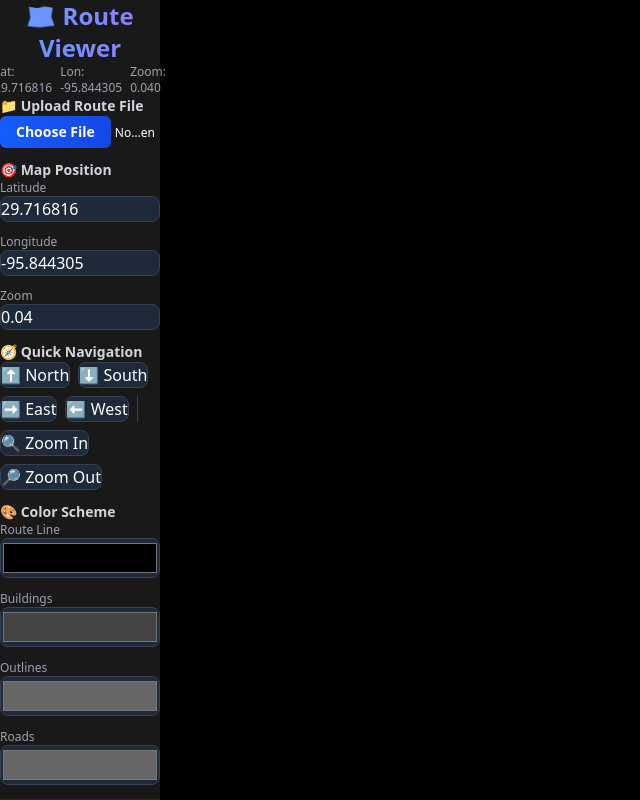
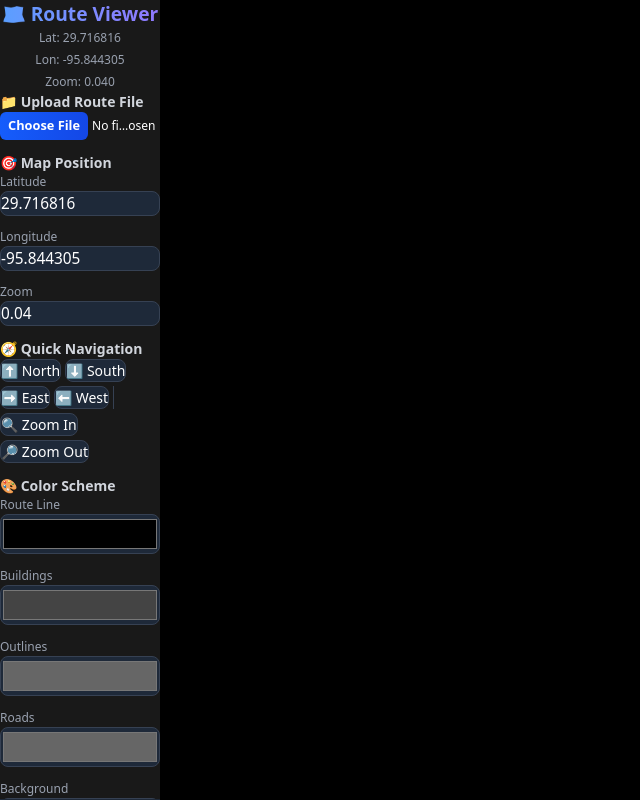
Before and after one commit to AdeebIsmail/route-map-generator, a React (Vite) app: page / in a window 1280 px wide. Shown: the whole page, without its empty margins (0-640 px from the left). Built offline with nearby package versions, Linux system fonts and the light colour scheme.

Commit message:
Updated UI

```diff
--- a/src/App.tsx
+++ b/src/App.tsx
@@ -84,39 +84,45 @@ function App() {
   return (
     <div className="min-h-screen ">
       <div className="grid grid-flow-col grid-rows-2 grid-cols-8">
-        <div className="row-start-1  col-span-1 ">
-          <div className=" backdrop-blur-md bg-black/90 border-b border-gray-800 shadow-2xl h-screen">
-            <h1 className="text-2xl font-bold bg-gradient-to-r from-blue-400 to-purple-500 bg-clip-text text-transparent text-center">
+        <div className="row-start-1 col-span-1 min-w-0 overflow-hidden">
+          <div className=" backdrop-blur-md bg-black/90 border-b border-gray-800 shadow-2xl h-screen overflow-y-auto overflow-x-hidden">
+            <h1 className="text-[clamp(0.6rem,1.5vw,1.5rem)] font-bold bg-gradient-to-r from-blue-400 to-purple-500 bg-clip-text text-transparent text-center">
               🗺️ Route Viewer
             </h1>
-            <div className="flex items-center gap-2 text-xs text-gray-400 justify-center mb-6">
-              <span className="px-2 py-1  rounded">Lat: {lat.toFixed(6)}</span>
-              <span className="px-2 py-1  rounded">Lon: {lon.toFixed(6)}</span>
-              <span className="px-2 py-1 rounded">Zoom: {zoom.toFixed(3)}</span>
+            <div className="flex flex-wrap items-center gap-1 text-[clamp(0.5rem,1vw,0.75rem)] text-gray-400 justify-center mb-6">
+              <span className="px-1 py-0.5 rounded truncate">
+                Lat: {lat.toFixed(6)}
+              </span>
+              <span className="px-1 py-0.5 rounded truncate">
+                Lon: {lon.toFixed(6)}
+              </span>
+              <span className="px-1 py-0.5 rounded truncate">
+                Zoom: {zoom.toFixed(3)}
+              </span>
             </div>
 
             <form
               onSubmit={handleFormSubmission}
-              className="flex flex-col gap-3 px-4 "
+              className="flex flex-col gap-3 px-2 "
             >
               <div className="mb-6">
-                <label className="block text-sm font-semibold text-gray-300 mb-2">
+                <label className="block text-[clamp(0.55rem,1.2vw,0.875rem)] font-semibold text-gray-300 mb-2">
                   📁 Upload Route File
                 </label>
                 <input
                   type="file"
                   name="file"
-                  className="w-full text-white text-xs file:h-8 file:py-1 file:px-4 file:rounded-md file:border-0 file:bg-gradient-to-r file:from-blue-600 file:to-blue-700 file:text-sm file:font-semibold hover:file:from-blue-700 hover:file:to-blue-800 file:cursor-pointer file:transition-all"
+                  className="w-full text-white text-[clamp(0.5rem,1vw,0.75rem)] file:h-7 file:py-1 file:px-2 file:rounded-md file:border-0 file:bg-gradient-to-r file:from-blue-600 file:to-blue-700 file:text-[clamp(0.5rem,1vw,0.875rem)] file:font-semibold hover:file:from-blue-700 hover:file:to-blue-800 file:cursor-pointer file:transition-all"
                 />
               </div>
 
               <div className="">
-                <label className="block text-sm font-semibold text-gray-300 mb-3">
+                <label className="block text-[clamp(0.55rem,1.2vw,0.875rem)] font-semibold text-gray-300 mb-3">
                   🎯 Map Position
                 </label>
                 <div className="grid grid-cols-1 grid-rows-3 md:grid-cols-3 gap-3">
                   <div className="col-span-full">
-                    <label className="block text-xs text-gray-400 mb-1">
+                    <label className="block text-[clamp(0.5rem,1vw,0.75rem)] text-gray-400 mb-1">
                       Latitude
                     </label>
                     <input
@@ -124,12 +130,12 @@ function App() {
                       name="lat"
                       placeholder="Latitude"
                       defaultValue={lat}
-                      className="w-full px-3 py-2 rounded-lg bg-gray-800 text-white border border-gray-700 focus:outline-none focus:border-blue-500 focus:ring-2 focus:ring-blue-500/50 transition-all"
+                      className="w-full px-2 py-1 rounded-lg bg-gray-800 text-[clamp(0.5rem,1.2vw,1rem)] text-white border border-gray-700 focus:outline-none focus:border-blue-500 focus:ring-2 focus:ring-blue-500/50 transition-all"
                     />
                   </div>
 
                   <div className="col-span-full">
-                    <label className="block text-xs text-gray-400 mb-1">
+                    <label className="block text-[clamp(0.5rem,1vw,0.75rem)] text-gray-400 mb-1">
                       Longitude
                     </label>
                     <input
@@ -137,12 +143,12 @@ function App() {
                       name="lon"
                       placeholder="Longitude"
                       defaultValue={lon}
-                      className="w-full px-3 py-2 rounded-lg bg-gray-800 text-white border border-gray-700 focus:outline-none focus:border-blue-500 focus:ring-2 focus:ring-blue-500/50 transition-all"
+                      className="w-full px-2 py-1 rounded-lg bg-gray-800 text-[clamp(0.5rem,1.2vw,1rem)] text-white border border-gray-700 focus:outline-none focus:border-blue-500 focus:ring-2 focus:ring-blue-500/50 transition-all"
                     />
                   </div>
 
                   <div className="col-span-full">
-                    <label className="block text-xs text-gray-400 mb-1">
+                    <label className="block text-[clamp(0.5rem,1vw,0.75rem)] text-gray-400 mb-1">
                       Zoom
                     </label>
                     <input
@@ -150,62 +156,62 @@ function App() {
                       name="zoom"
                       placeholder="Zoom"
                       defaultValue={zoom}
-                      className="w-full px-3 py-2 rounded-lg bg-gray-800 text-white border border-gray-700 focus:outline-none focus:border-blue-500 focus:ring-2 focus:ring-blue-500/50 transition-all"
+                      className="w-full px-2 py-1 rounded-lg bg-gray-800 text-[clamp(0.5rem,1.2vw,1rem)] text-white border border-gray-700 focus:outline-none focus:border-blue-500 focus:ring-2 focus:ring-blue-500/50 transition-all"
                     />
                   </div>
                 </div>
               </div>
               <div className="">
-                <label className="block text-sm font-semibold text-gray-300 mb-3">
+                <label className="block text-[clamp(0.55rem,1.2vw,0.875rem)] font-semibold text-gray-300 mb-3">
                   🧭 Quick Navigation
                 </label>
-                <div className="flex flex-wrap gap-2">
+                <div className="flex flex-wrap gap-1">
                   <button
                     onClick={increaseLat}
-                    className="bg-gray-800 hover:bg-gray-700 text-white font-medium py-2 px-4 rounded-lg transition-all border border-gray-700 hover:border-blue-500 hover:shadow-lg hover:shadow-blue-500/20 active:scale-95"
+                    className="bg-gray-800 hover:bg-gray-700 text-white font-medium py-1 px-2 rounded-lg transition-all border border-gray-700 hover:border-blue-500 hover:shadow-lg hover:shadow-blue-500/20 active:scale-95 text-[clamp(0.5rem,1.2vw,0.875rem)]"
                   >
                     ⬆️ North
                   </button>
                   <button
                     onClick={decreaseLat}
-                    className="bg-gray-800 hover:bg-gray-700 text-white font-medium py-2 px-4 rounded-lg transition-all border border-gray-700 hover:border-blue-500 hover:shadow-lg hover:shadow-blue-500/20 active:scale-95"
+                    className="bg-gray-800 hover:bg-gray-700 text-white font-medium py-1 px-2 rounded-lg transition-all border border-gray-700 hover:border-blue-500 hover:shadow-lg hover:shadow-blue-500/20 active:scale-95 text-[clamp(0.5rem,1.2vw,0.875rem)]"
                   >
                     ⬇️ South
                   </button>
                   <button
                     onClick={increaseLon}
-                    className="bg-gray-800 hover:bg-gray-700 text-white font-medium py-2 px-4 rounded-lg transition-all border border-gray-700 hover:border-blue-500 hover:shadow-lg hover:shadow-blue-500/20 active:scale-95"
+                    className="bg-gray-800 hover:bg-gray-700 text-white font-medium py-1 px-2 rounded-lg transition-all border border-gray-700 hover:border-blue-500 hover:shadow-lg hover:shadow-blue-500/20 active:scale-95 text-[clamp(0.5rem,1.2vw,0.875rem)]"
                   >
                     ➡️ East
                   </button>
                   <button
                     onClick={decreaseLon}
-                    className="bg-gray-800 hover:bg-gray-700 text-white font-medium py-2 px-4 rounded-lg transition-all border border-gray-700 hover:border-blue-500 hover:shadow-lg hover:shadow-blue-500/20 active:scale-95"
+                    className="bg-gray-800 hover:bg-gray-700 text-white font-medium py-1 px-2 rounded-lg transition-all border border-gray-700 hover:border-blue-500 hover:shadow-lg hover:shadow-blue-500/20 active:scale-95 text-[clamp(0.5rem,1.2vw,0.875rem)]"
                   >
                     ⬅️ West
                   </button>
                   <div className="w-full md:w-auto h-px md:h-auto md:w-px bg-gray-700"></div>
                   <button
                     onClick={increaseZoom}
-                    className="bg-gray-800 hover:bg-gray-700 text-white font-medium py-2 px-4 rounded-lg transition-all border border-gray-700 hover:border-purple-500 hover:shadow-lg hover:shadow-purple-500/20 active:scale-95"
+                    className="bg-gray-800 hover:bg-gray-700 text-white font-medium py-1 px-2 rounded-lg transition-all border border-gray-700 hover:border-purple-500 hover:shadow-lg hover:shadow-purple-500/20 active:scale-95 text-[clamp(0.5rem,1.2vw,0.875rem)]"
                   >
                     🔍 Zoom In
                   </button>
                   <button
                     onClick={decreaseZoom}
-                    className="bg-gray-800 hover:bg-gray-700 text-white font-medium py-2 px-4 rounded-lg transition-all border border-gray-700 hover:border-purple-500 hover:shadow-lg hover:shadow-purple-500/20 active:scale-95"
+                    className="bg-gray-800 hover:bg-gray-700 text-white font-medium py-1 px-2 rounded-lg transition-all border border-gray-700 hover:border-purple-500 hover:shadow-lg hover:shadow-purple-500/20 active:scale-95 text-[clamp(0.5rem,1.2vw,0.875rem)]"
                   >
                     🔎 Zoom Out
                   </button>
                 </div>
               </div>
               <div className="">
-                <label className="block text-sm font-semibold text-gray-300 mb-3">
+                <label className="block text-[clamp(0.55rem,1.2vw,0.875rem)] font-semibold text-gray-300 mb-3">
                   🎨 Color Scheme
                 </label>
                 <div className="grid grid-flow-col grid-rows-5 grid-cols-1 md:grid-cols-5 gap-3">
                   <div className="col-span-full">
-                    <label className="block text-xs text-gray-400 ">
+                    <label className="block text-[clamp(0.5rem,1vw,0.75rem)] text-gray-400 ">
                       Route Line
                     </label>
                     <input
@@ -217,7 +223,7 @@ function App() {
                   </div>
 
                   <div className="col-span-full  ">
-                    <label className="block text-xs text-gray-400 ">
+                    <label className="block text-[clamp(0.5rem,1vw,0.75rem)] text-gray-400 ">
                       Buildings
                     </label>
                     <input
@@ -229,7 +235,7 @@ function App() {
                   </div>
 
                   <div className="col-span-full">
-                    <label className="block text-xs text-gray-400 ">
+                    <label className="block text-[clamp(0.5rem,1vw,0.75rem)] text-gray-400 ">
                       Outlines
                     </label>
                     <input
@@ -241,7 +247,7 @@ function App() {
                   </div>
 
                   <div className="col-span-full">
-                    <label className="block text-xs text-gray-400 ">
+                    <label className="block text-[clamp(0.5rem,1vw,0.75rem)] text-gray-400 ">
                       Roads
                     </label>
                     <input
@@ -253,7 +259,7 @@ function App() {
                   </div>
 
                   <div className="col-span-full">
-                    <label className="block text-xs text-gray-400 ">
+                    <label className="block text-[clamp(0.5rem,1vw,0.75rem)] text-gray-400 ">
                       Background
                     </label>
                     <input
@@ -268,7 +274,7 @@ function App() {
 
               <button
                 type="submit"
-                className="w-full bg-gradient-to-r from-blue-600 to-purple-600 hover:from-blue-700 hover:to-purple-700 text-white font-bold py-3 px-8 rounded-xl transition-all shadow-lg hover:shadow-blue-500/50 hover:scale-[1.02] active:scale-[0.98]"
+                className="w-full bg-gradient-to-r from-blue-600 to-purple-600 hover:from-blue-700 hover:to-purple-700 text-white font-bold py-2 px-4 rounded-xl transition-all shadow-lg hover:shadow-blue-500/50 hover:scale-[1.02] active:scale-[0.98] text-[clamp(0.55rem,1.2vw,1rem)]"
               >
                 🚀 Load Map
               </button>
```
